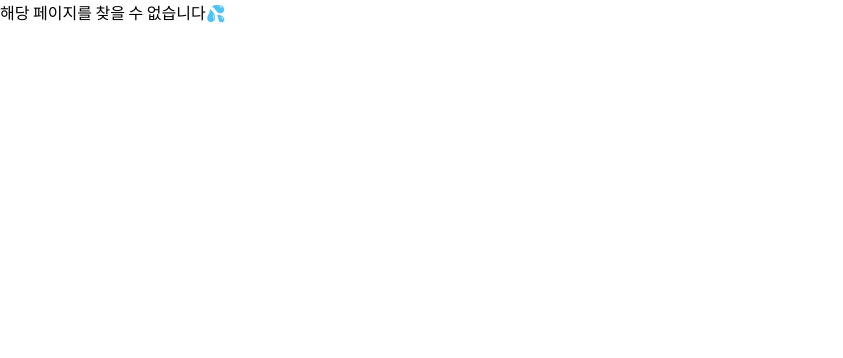
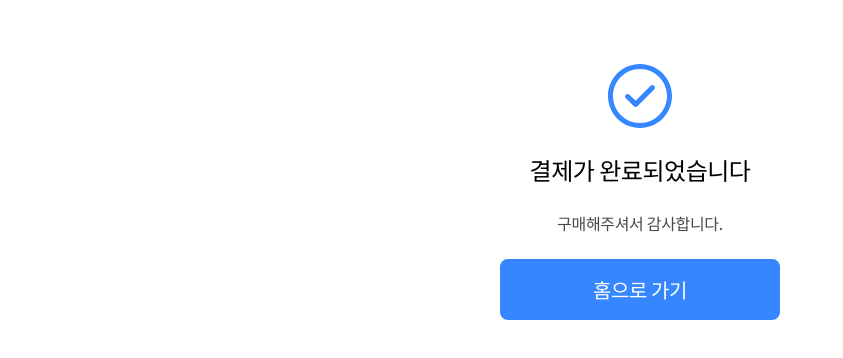
Before and after one commit to naya-h2/Bridge, a React (Create React App) app: page /post/results in a window 1280 px wide. Shown: the top 358 px of the page, without its empty margins (0-843 px from the left). Built offline with nearby package versions, Linux system fonts and the light colour scheme.

Commit message:
✨ feat: 결제 api 연결

```diff
--- a/src/App.jsx
+++ b/src/App.jsx
@@ -5,6 +5,7 @@ import { Route, Routes } from 'react-router-dom';
 import NotFoundPage from './pages/NotFoundPage.jsx';
 import BusinessPage from './pages/post/BusinessPage.jsx';
 import AdminPage from './pages/admin/AdminPage.jsx';
+import ResultPage from './pages/post/results/ResultPage.jsx';
 
 function App() {
   return (
@@ -12,6 +13,7 @@ function App() {
       <Route path="/" element={<HomePage />} />
       <Route path="/list" element={<ListPage />} />
       <Route path="/calendar" element={<CalendarPage />} />
+      <Route path="/post/results" element={<ResultPage />} />
       <Route path="/post" element={<BusinessPage />} />
       <Route path="/admin" element={<AdminPage />} />
       <Route path="*" element={<NotFoundPage />} />
--- a/src/components/business/PayPost.jsx
+++ b/src/components/business/PayPost.jsx
@@ -1,13 +1,87 @@
 import styled, { css } from 'styled-components';
 import BtnLayout from './BtnLayout';
-import payLogo from '../../assets/image/logo_Npay.png';
+import payLogo from '../../assets/image/logo_Kpay.png';
 import { useState } from 'react';
+import { useFormContext } from 'react-hook-form';
+import { PROXY } from '../../constants/api';
 
 function PayPost() {
   const [isPaySelected, setIsPaySelected] = useState(false);
+  const { getValues } = useFormContext();
+
+  const handleClickKakaopay = () => {
+    const randomId = new Date().getTime();
+    window.IMP.init(process.env.REACT_APP_PAY_CODE);
+    const { name, birth, email, phoneNumber, title, input1, input2, input3, input4, input5, term1, term2, term3 } = getValues();
+    window.IMP.request_pay(
+      {
+        pg: 'kakaopay.TC0ONETIME',
+        merchant_uid: `${randomId}`, // 상점에서 생성한 고유 주문번호
+        name: '예비창업패키지 사업계획서 1부',
+        amount: 299900,
+        buyer_email: email,
+        buyer_name: name,
+        buyer_tel: phoneNumber,
+        m_redirect_url: '/post/results',
+      },
+      async function (rsp) {
+        if (rsp.success) {
+          const body = {
+            user: {
+              name,
+              email,
+              birth,
+              phoneNumber,
+            },
+            item: {
+              title,
+              input1,
+              input2,
+              input3,
+              input4,
+              input5,
+              term1,
+              term2,
+              term3,
+            },
+          };
+          //사계서 등록
+          const res = await (
+            await fetch(`${PROXY}/api/plan`, {
+              method: 'POST',
+              headers: {
+                'Content-Type': 'application/json',
+              },
+              body: JSON.stringify(body),
+            })
+          ).json();
+
+          //결제정보 등록
+          const payRes = await fetch(`${PROXY}/api/order`, {
+            method: 'POST',
+            headers: {
+              'Content-Type': 'application/json',
+            },
+            body: JSON.stringify({
+              itemId: String(res.item.itemId),
+              merchantUid: String(randomId),
+              payMethod: 'kakaopay',
+              amount: '299900',
+            }),
+          });
+
+          window.location.replace('/post/results');
+
+          window.localStorage.removeItem('ai-plan');
+        } else {
+          alert('결제에 실패하였습니다.');
+        }
+      }
+    );
+  };
 
   return (
-    <BtnLayout btnText="결제하기" disabled={!isPaySelected}>
+    <BtnLayout btnText="결제하기" disabled={!isPaySelected} onBtnClick={handleClickKakaopay}>
       <DividingLine />
       <SectionWrapper>
         결제내역
@@ -23,7 +97,7 @@ function PayPost() {
           <PayBox>계좌결제</PayBox> */}
           <PayBox $isSelected={isPaySelected} onClick={() => setIsPaySelected((prev) => !prev)}>
             <Logo src={payLogo} />
-            네이버페이
+            카카오페이
           </PayBox>
         </PayWrapper>
       </SectionWrapper>
--- a/src/components/business/PersonalPost.jsx
+++ b/src/components/business/PersonalPost.jsx
@@ -2,7 +2,7 @@ import styled from 'styled-components';
 import BtnLayout from './BtnLayout';
 import HeadSection from './HeadSection';
 import InputLine from './InputLine';
-import { get, useFormContext } from 'react-hook-form';
+import { useFormContext } from 'react-hook-form';
 
 const INPUT_FRAME = [
   {
@@ -32,34 +32,12 @@ const INPUT_FRAME = [
 ];
 
 function PersonalPost({ handleNextStep }) {
-  const { register, watch, getValues } = useFormContext();
-  const { name, email, birth, phoneNumber } = watch();
-  const isDisabled = !(name && email && birth && phoneNumber);
-
-  const handleNextClick = () => {
-    const { input1, input2, input3, input4, input5, work } = getValues();
-    window.localStorage.setItem(
-      'ai',
-      JSON.stringify({
-        input1,
-        input2,
-        input3,
-        input4,
-        input5,
-        name,
-        email,
-        birth,
-        phoneNumber,
-        work,
-      })
-    );
-
-    console.log(window.localStorage.getItem('ai'));
-    handleNextStep();
-  };
+  const { register, watch } = useFormContext();
+  const { name, email, birth, phoneNumber, title } = watch();
+  const isDisabled = !(name && email && birth && phoneNumber && title);
 
   return (
-    <BtnLayout btnText="작성완료" onBtnClick={handleNextClick} disabled={isDisabled}>
+    <BtnLayout btnText="작성완료" onBtnClick={handleNextStep} disabled={isDisabled}>
       <HeadSection title="PART 3">
         본인 정보를 입력해주세요. 특히 이메일을 반드시 정확하게 적어주세요. 이메일을 통해 사업계획서 결과물이 전달됩니다.
       </HeadSection>
@@ -70,7 +48,7 @@ function PersonalPost({ handleNextStep }) {
       </InputWrapper>
       <WorkWrapper>
         <p>어떤 지원사업에 지원예정이신가요?</p>
-        <Input placeholder="사업명을 입력해주세요" {...register('work')} />
+        <Input placeholder="사업명을 입력해주세요" {...register('title')} />
       </WorkWrapper>
     </BtnLayout>
   );
--- a/src/components/business/RequiredPost.jsx
+++ b/src/components/business/RequiredPost.jsx
@@ -15,8 +15,10 @@ function RequiredPost({ handleNextStep }) {
   const [isSave, setIsSave] = useState(false);
 
   useEffect(() => {
-    if (window.localStorage.getItem('ai-plan')) {
-      setIsSave(true);
+    const saveInfo = window.localStorage.getItem('ai-plan');
+    if (saveInfo) {
+      const saveInfoObj = JSON.parse(saveInfo);
+      if (saveInfoObj.title || saveInfoObj.input1) setIsSave(true);
     }
   }, []);
 
--- /dev/null
+++ b/src/pages/post/results/ResultPage.jsx
@@ -0,0 +1,69 @@
+import React from 'react';
+import styled from 'styled-components';
+import checkIcon from '../../../assets/icon/check-mark.svg';
+import { useNavigate } from 'react-router-dom';
+import { Helmet } from 'react-helmet-async';
+
+function ResultPage() {
+  const navigate = useNavigate();
+
+  return (
+    <>
+      <Helmet>
+        <title>결제 완료 | Bridge</title>
+      </Helmet>
+      <Container>
+        <CheckIcon src={checkIcon} />
+        결제가 완료되었습니다
+        <P>구매해주셔서 감사합니다.</P>
+        <Btn onClick={() => navigate('/')}>홈으로 가기</Btn>
+      </Container>
+    </>
+  );
+}
+
+export default ResultPage;
+
+const Container = styled.div`
+  margin: 64px auto;
+  width: 368px;
+  display: flex;
+  flex-direction: column;
+  gap: 24px;
+
+  justify-content: center;
+  align-items: center;
+
+  color: #000;
+  text-align: center;
+  font-size: 24px;
+  font-weight: 500;
+  letter-spacing: -0.48px;
+`;
+
+const CheckIcon = styled.img`
+  width: 64px;
+  height: 64px;
+`;
+
+const P = styled.p`
+  color: rgba(46, 47, 51, 0.88);
+  text-align: center;
+  font-size: 16px;
+  font-weight: 400;
+  letter-spacing: -0.32px;
+`;
+
+const Btn = styled.button`
+  padding: 16px 0;
+
+  width: 280px;
+  border-radius: 8px;
+  background: #3686ff;
+
+  color: #fff;
+  text-align: center;
+  font-size: 20px;
+  font-weight: 500;
+  letter-spacing: -0.4px;
+`;
```
Also changed, not shown: src/assets/icon/check-mark.svg (added), src/assets/image/logo_Kpay.png (added).
